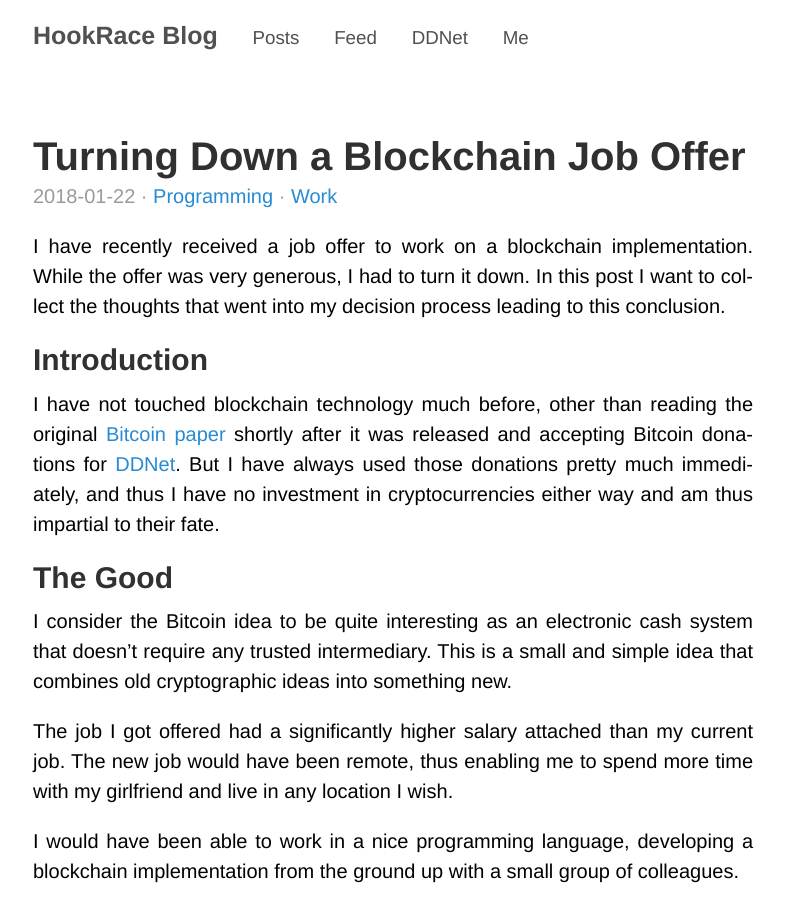
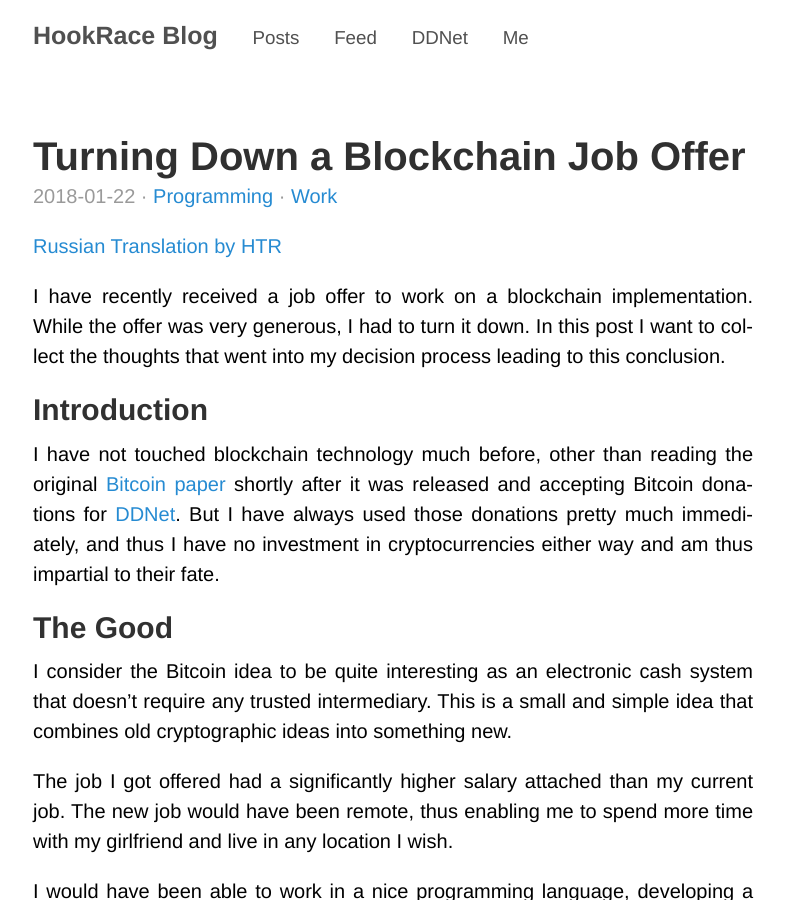
Before and after one commit to HookRace/hookrace-web, a Jekyll site: the page built from www/_posts/2018-01-22-turning-down-blockchain.markdown, in a window 1280 px wide and 900 px high. Shown: the whole window, without its empty margins (247-1032 px from the left). Built offline with Jekyll 4.4.1, drawn with Linux system fonts in a browser that asks for light colours.

Commit message:
Russian Translation

```diff
--- a/www/_posts/2018-01-22-turning-down-blockchain.markdown
+++ b/www/_posts/2018-01-22-turning-down-blockchain.markdown
@@ -4,6 +4,8 @@
 tags: Programming Work
 permalink: /blog/turning-down-blockchain/
 ---
+
+[Russian Translation by HTR](http://howtorecover.me/prevrasenie-predlozenia-o-rabote-blocnoi-cepi)
 
 I have recently received a job offer to work on a blockchain implementation. While the offer was very generous, I had to turn it down. In this post I want to collect the thoughts that went into my decision process leading to this conclusion.
 
```
